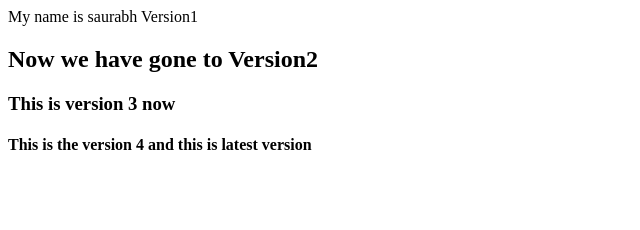
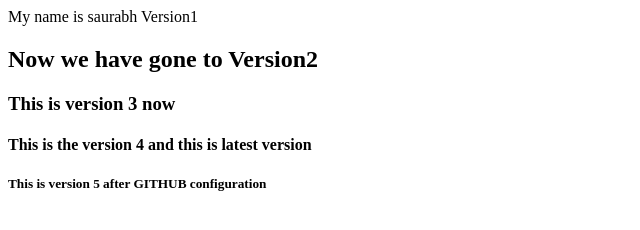
Before and after one commit to pabalesaurabh/Devops_repo, a plain HTML site: page index.html in a window 1280 px wide. Shown: the whole page, without its empty margins (0-640 px from the left). Drawn offline with Linux system fonts and the light colour scheme.

Commit message:
version 5 GITHUB version

```diff
--- a/index.html
+++ b/index.html
@@ -10,5 +10,6 @@
     <h2>Now we have gone to Version2</h2>
     <h3>This is version 3 now</h3>
     <h4>This is the version 4 and this is latest version</h4>
+    <h5>This is version 5 after GITHUB configuration</h5>
 </body>
 </html>
```
